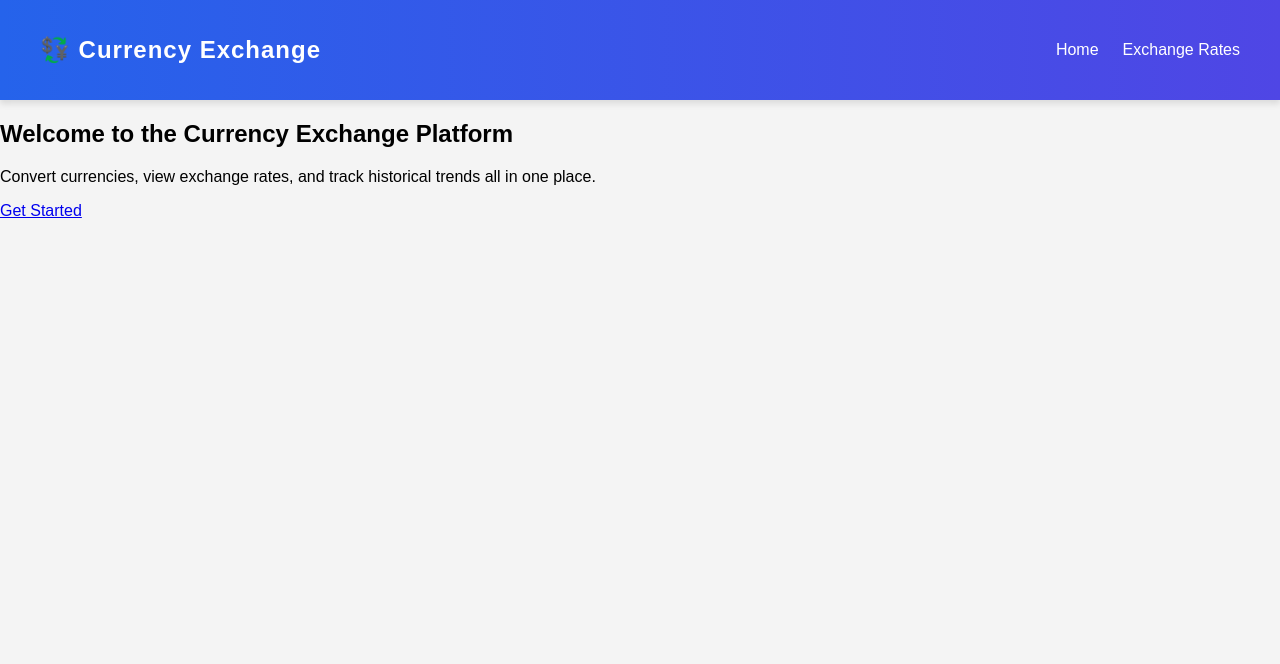
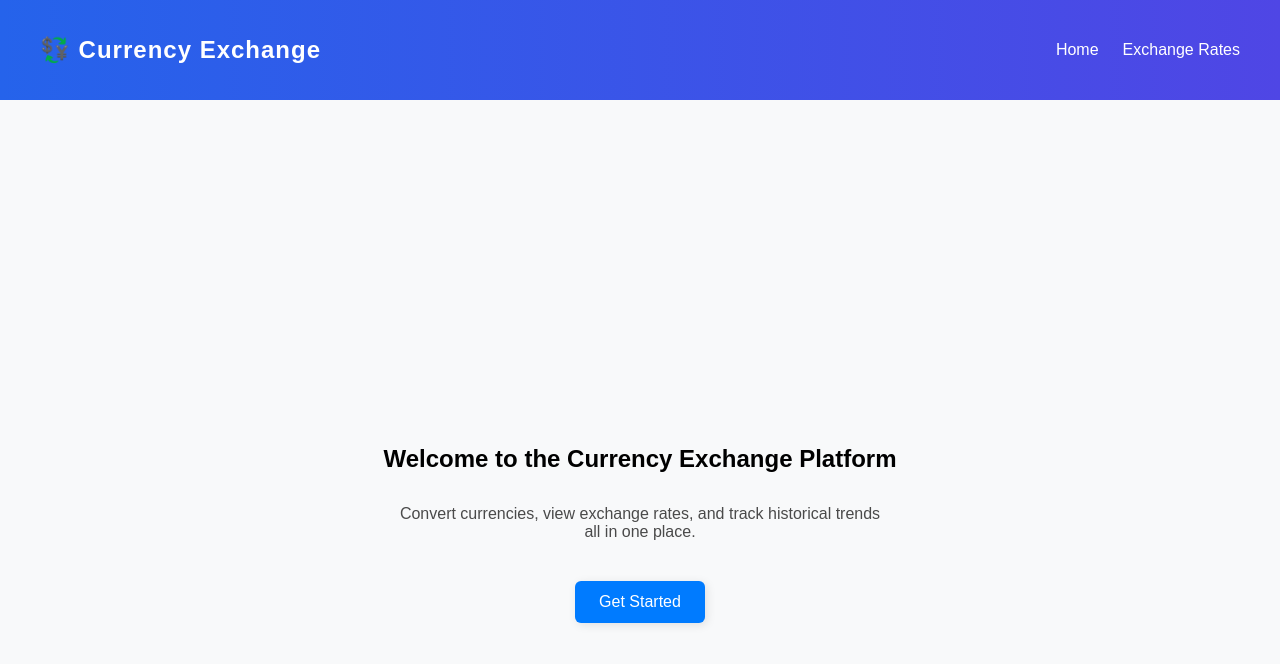
Before and after one commit to saviourpromise/ExchangerPro, a React (Create React App) app in the folder exchanger-pro/: page / in a window 1280 px wide. Shown: the top 664 px of the page. Built offline with nearby package versions, Linux system fonts and the light colour scheme; no server answers.

Commit message:
Update Home.js

```diff
--- a/exchanger-pro/src/pages/Home.js
+++ b/exchanger-pro/src/pages/Home.js
@@ -1,14 +1,11 @@
 const Home = () => {
     return (
-      <div className="min-h-screen flex flex-col items-center justify-center text-center p-6">
-        <h2 className="text-3xl font-bold mb-4">Welcome to the Currency Exchange Platform</h2>
-        <p className="text-gray-600 max-w-lg">
+      <div className="home-container">
+        <h2 className="home-title">Welcome to the Currency Exchange Platform</h2>
+        <p className="home-text">
           Convert currencies, view exchange rates, and track historical trends all in one place.
         </p>
-        <a
-          href="/exchange-rates"
-          className="mt-6 px-6 py-3 bg-blue-600 text-white rounded-md shadow hover:bg-blue-700"
-        >
+        <a href="/exchange-rates" className="home-button">
           Get Started
         </a>
       </div>
```
